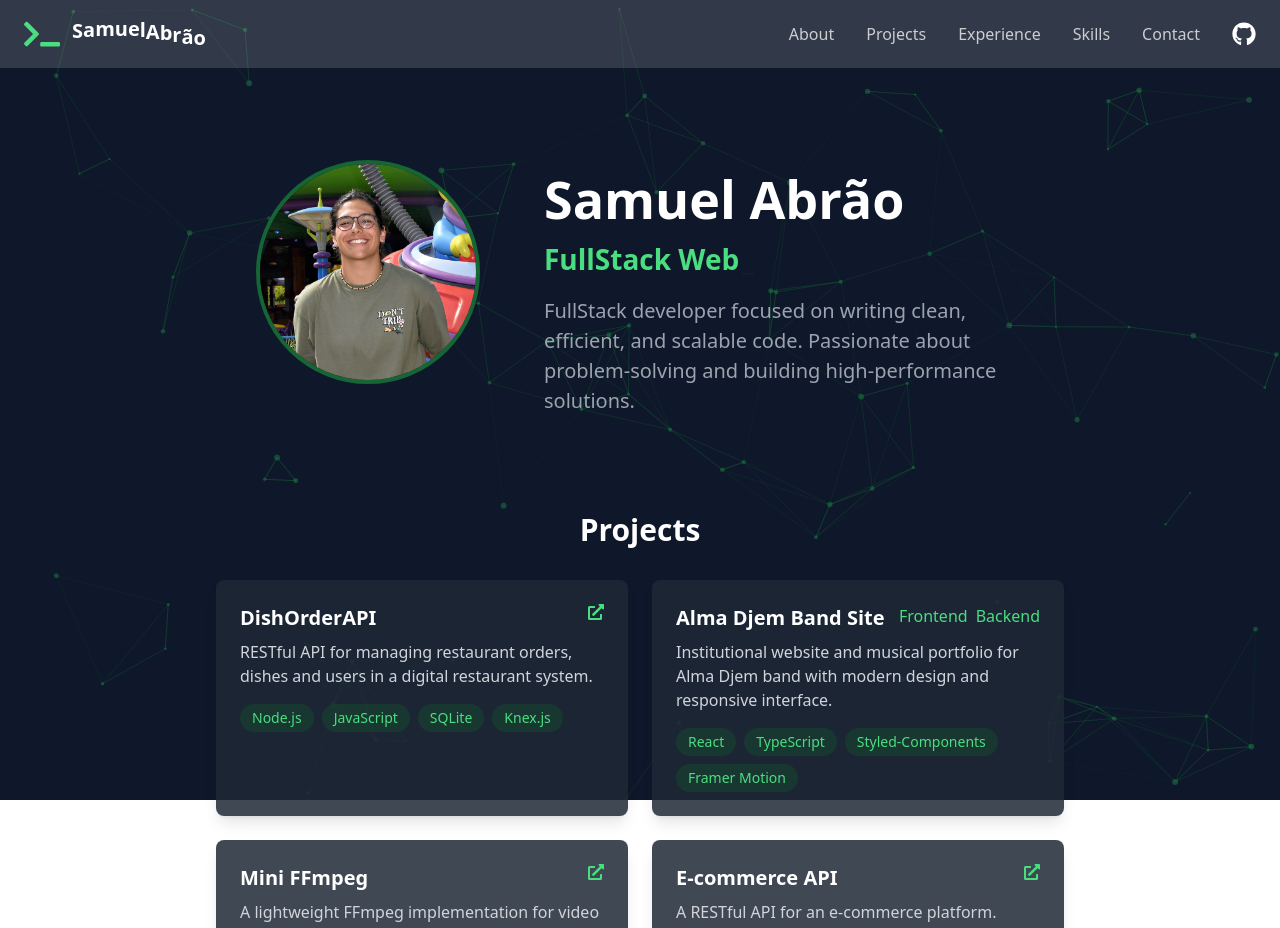
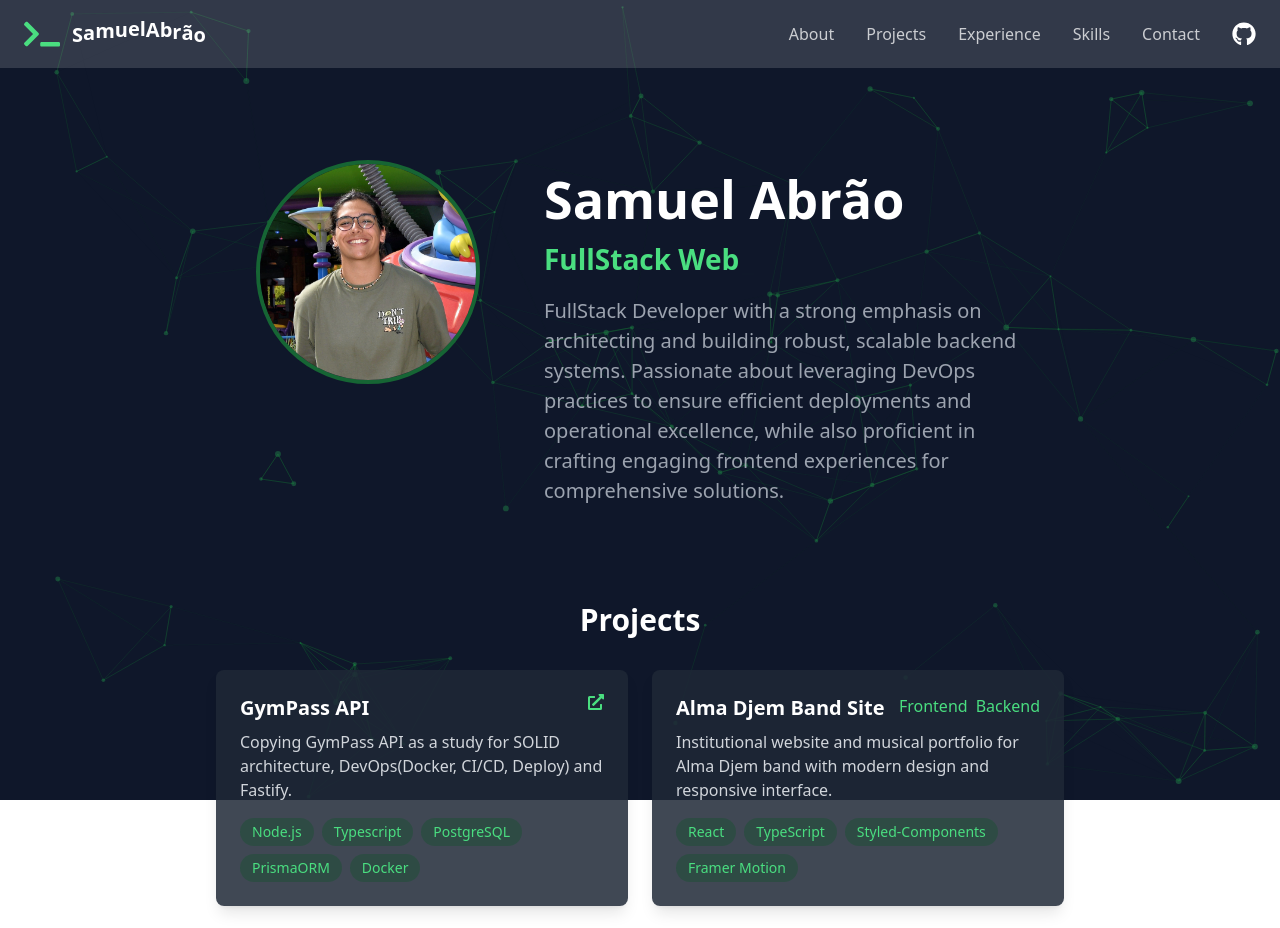
Before and after one commit to samuka7abr/Portifolio, a React (Vite) app: page / in a window 1280 px wide. Shown: the top 928 px of the page. Built offline with nearby package versions, Linux system fonts and the light colour scheme.

Commit message:
Mudando projetos e descrição

```diff
--- a/src/App.tsx
+++ b/src/App.tsx
@@ -28,10 +28,10 @@ export function App() {
 
           <div className="grid grid-cols-1 sm:grid-cols-2 gap-6 w-full">
             <Project
-              title="DishOrderAPI"
-              description="RESTful API for managing restaurant orders, dishes and users in a digital restaurant system."
-              techs={["Node.js", "JavaScript", "SQLite", "Knex.js"]}
-              repoLinks={["https://github.com/samuka7abr/Dish-Order-Service"]}
+              title="GymPass API"
+              description="Copying GymPass API as a study for SOLID architecture, DevOps(Docker, CI/CD, Deploy) and Fastify."
+              techs={["Node.js", "Typescript", "PostgreSQL", "PrismaORM", "Docker"]}
+              repoLinks={["https://github.com/samuka7abr/Gympass-like-API"]}
             />
             <Project
               title="Alma Djem Band Site"
@@ -46,10 +46,10 @@ export function App() {
               repoLinks={["https://github.com/samuka7abr/mini-FFmpeg"]}
             />
             <Project
-              title="E-commerce API"
-              description="A RESTful API for an e-commerce platform."
-              techs={["Python", "Flask", "SQLAlchemy", "SQLite"]}
-              repoLinks={["https://github.com/samuka7abr/API-e-commerce"]}
+              title="IDP-Connect Direct Message"
+              description="Development of a messaging system for the fictional social network IDP-Connect. The backend is built with Python/Flask and MongoDB, focusing on a robust RESTful API. The JavaScript frontend uses WebSockets for real-time communication, aiming for a seamless user experience."
+              techs={["Python", "Flask", "MongoDB", "RabbitMQ", "Docker", "Web-Sockets", "Javascript"]}
+              repoLinks={["https://github.com/samuka7abr/IDP-BD-2025.1"]}
             />
           </div>
         </section>
--- a/src/components/Profile/index.tsx
+++ b/src/components/Profile/index.tsx
@@ -33,8 +33,7 @@ export function Profile() {
           </h2>
 
           <p className="mt-4 text-[16px] sm:text-[20px] text-gray-400 max-w-xs sm:max-w-2xl">
-            FullStack developer focused on writing clean, efficient, and scalable code.
-            Passionate about problem-solving and building high-performance solutions.
+            FullStack Developer with a strong emphasis on architecting and building robust, scalable backend systems. Passionate about leveraging DevOps practices to ensure efficient deployments and operational excellence, while also proficient in crafting engaging frontend experiences for comprehensive solutions.
           </p>
         </div>
       </div>
```
